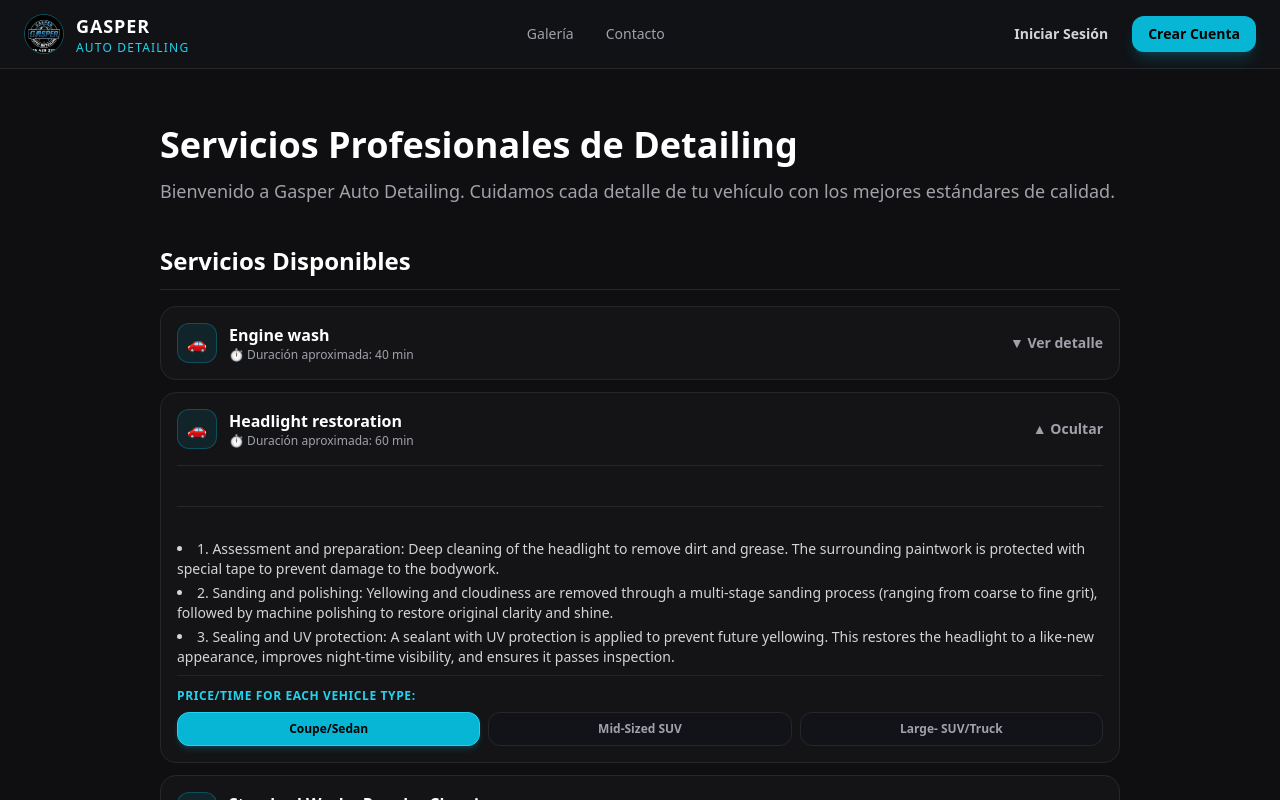
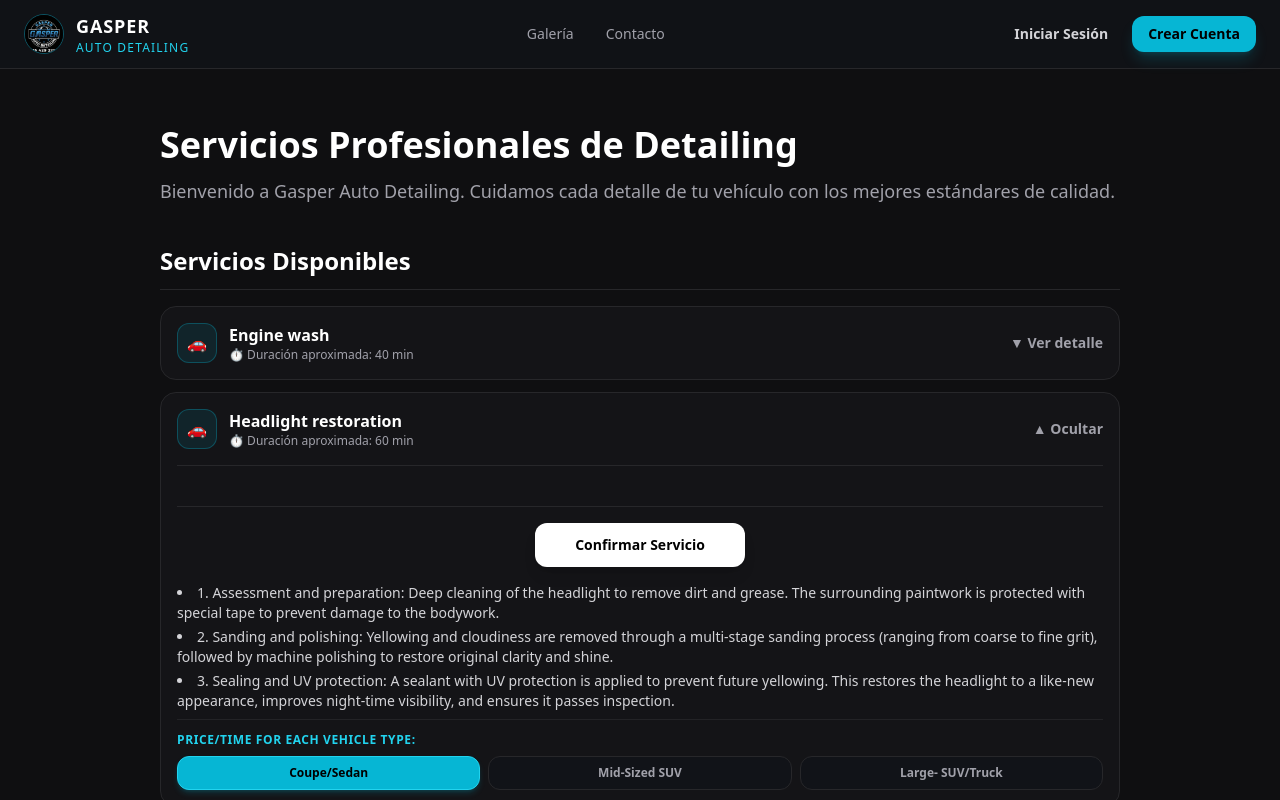
Before and after one commit to joshuotaXD/gasper-auto-care, a Next.js app: page / in a window 1280 px wide. Both pictures are taken after a click on the element 640 px from the left and 429 px from the top of the page. Shown: the top 800 px of the page. Built offline with nearby package versions, Linux system fonts and the light colour scheme.

Commit message:
fix: move confirm button to the bottom of the accordion content

```diff
--- a/app/page.js
+++ b/app/page.js
@@ -194,6 +194,7 @@ export default function Home() {
                 {servicesList.map((service, index) => {
                   const isOpen = openServices[service.name];
                   return (
+
                     <div
                       key={index}
                       className="bg-zinc-900/60 border border-zinc-800 rounded-2xl p-4 transition hover:border-zinc-700"
@@ -221,9 +222,20 @@ export default function Home() {
                         <div className="mt-4 pt-4 border-t border-zinc-800 space-y-4 text-sm text-zinc-300">
 
                           <div className="w-full flex justify-center mt-6 pt-4 border-t border-zinc-800">
+                            <button
+    onClick={(e) => {
+      e.stopPropagation();
+      alert("Servicio de " + service.name + " confirmado con éxito.");
+    }}
+    className="bg-white hover:bg-zinc-200 text-black font-bold py-3 px-10 rounded-xl transition duration-200 text-sm shadow-lg mx-auto"
+  >
+    Confirmar Servicio
+  </button>
+</div>
 
 
-</div>
+
+
                           {/* ENGINE WASH */}
                           {service.isEngineWash && (
                             <div className="space-y-2">
@@ -254,16 +266,7 @@ export default function Home() {
                                     </button>
                                   ))}
                             <div className="w-full flex justify-center items-center mt-6 pt-4 border-t border-zinc-800">
-  <button
-    type="button"
-    onClick={(e) => {
-      e.stopPropagation();
-      alert("Servicio de " + service.name + " confirmado con éxito.");
-    }}
-    className="bg-white hover:bg-zinc-200 text-black font-bold py-3 px-10 rounded-xl transition duration-200 text-sm shadow-lg mx-auto block"
-  >
-    Confirmar Servicio
-  </button>
+
 </div>
             </div>
           </div>
```
